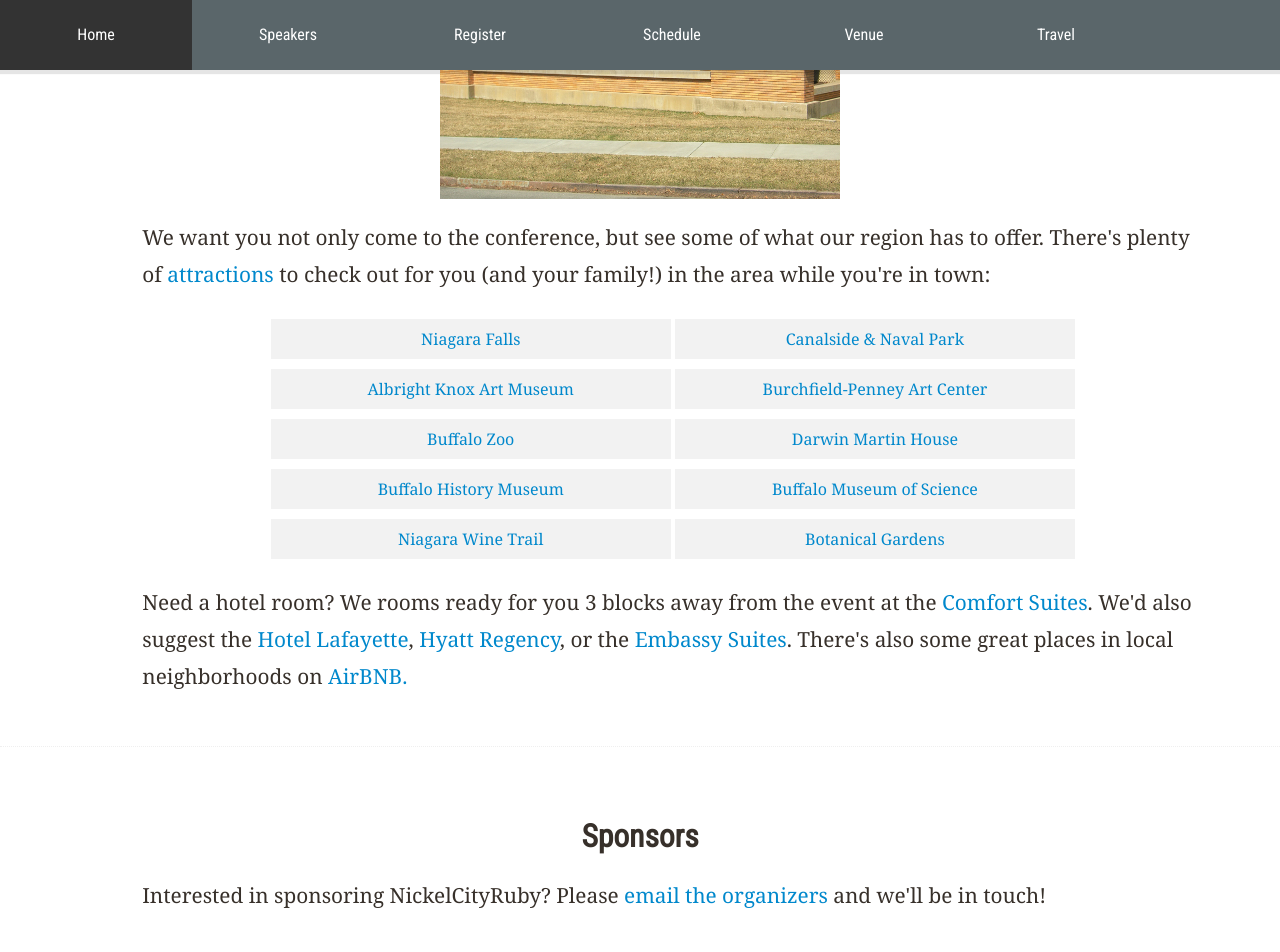
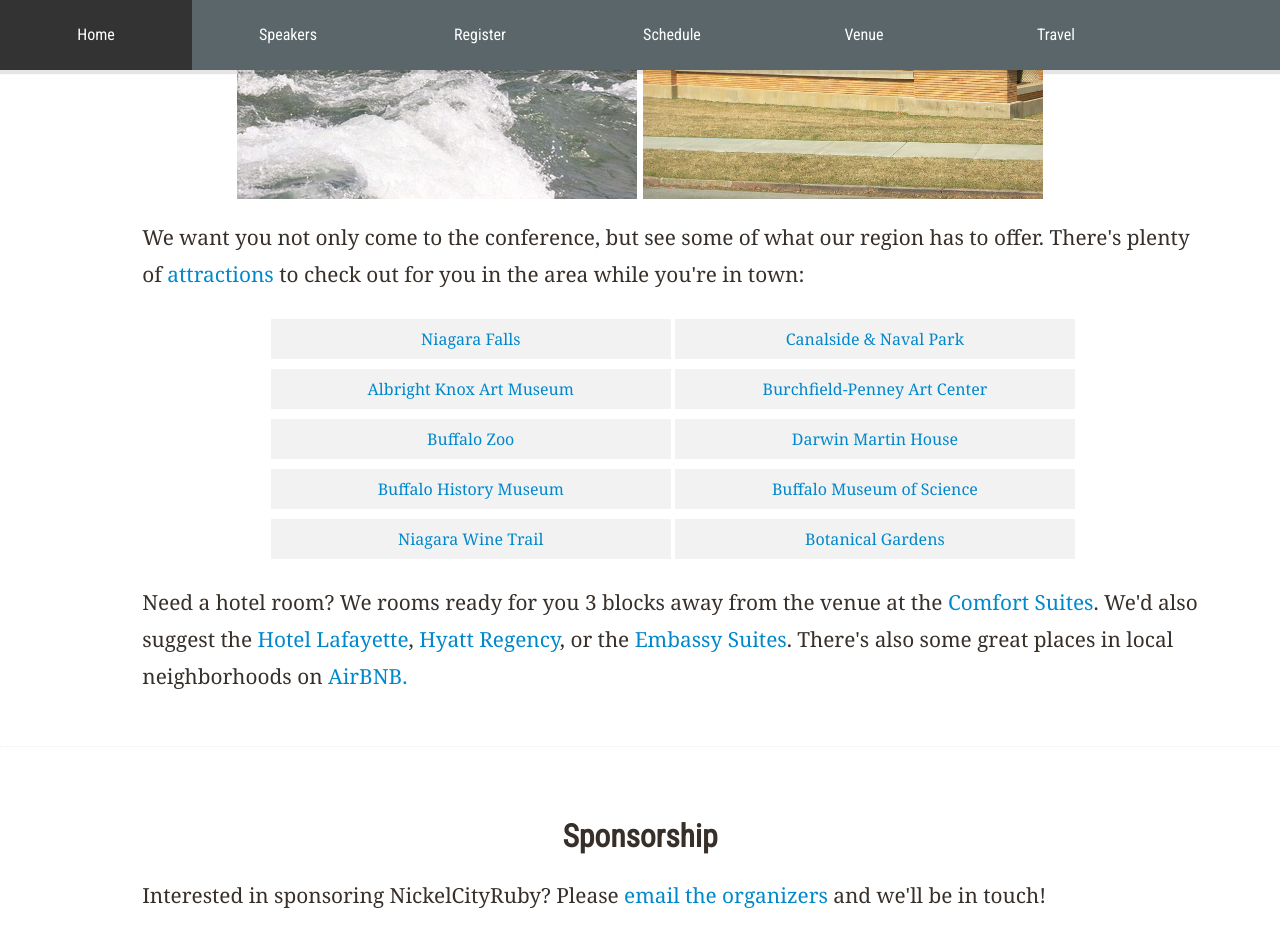
Before and after one commit to nysmakers/nysmakers.github.io, a Jekyll site: the page built from 2013/index.html, in a window 1280 px wide and 1400 px high, scrolled down 3753 px. Shown: the top 952 px of the window. Built offline with Jekyll 4.4.1, drawn with Linux system fonts in a browser that asks for light colours; some of the changed text lies outside the part shown.

Commit message:
Add picture of the falls, some minor copy nits

```diff
--- a/2013/index.html
+++ b/2013/index.html
@@ -67,7 +67,7 @@ title: Nickel City Ruby Conference - September 20-21, 2013 - Buffalo, NY
   </ul>
   <p class="text-center">
     <a href="http://instagram.com/p/SsreOVvrch/"><img src="/images/z80.jpg" /></a>
-    <img src="/images/startupweekend.jpg" />
+    <a href="http://buffalo.startupweekend.org/"><img src="/images/startupweekend.jpg" /></a>
   </p>
   <p class="text-center">
     We're really excited to welcome you to the great tech community here in Buffalo. From meetups like <a href="http://openhack.github.io">OpenHack</a>, to <a href="http://buffalo.startupweekend.org/">StartupWeekend</a>, and <a href="http://barcampbuffalo.org/">BarCampBuffalo</a>, we love our programmers, designers, and technologists of all kinds.
@@ -91,10 +91,11 @@ title: Nickel City Ruby Conference - September 20-21, 2013 - Buffalo, NY
 <section class="row-fluid" id="travel">
   <h2 class="span10 offset1">Travel</h2>
   <p class="text-center">
+    <a href="http://www.flickr.com/photos/energy2024/6175497246/"><img src="/images/falls.jpg" /></a>
     <a href="http://www.flickr.com/photos/jasonparis/3580724312/"><img src="/images/martin.jpg" /></a>
   </p>
   <p class="span10 offset1">
-    We want you not only come to the conference, but see some of what our region has to offer. There's plenty of <a href="http://www.visitbuffaloniagara.com/things-to-do/">attractions</a> to check out for you (and your family!) in the area while you're in town:
+    We want you not only come to the conference, but see some of what our region has to offer. There's plenty of <a href="http://www.visitbuffaloniagara.com/things-to-do/">attractions</a> to check out for you in the area while you're in town:
   </p>
   <ul class="span10 offset1">
     <li><a href="http://www.visitbuffaloniagara.com/things-to-do/niagara-falls/">Niagara Falls</a></li>
@@ -109,12 +110,12 @@ title: Nickel City Ruby Conference - September 20-21, 2013 - Buffalo, NY
     <li><a href="http://www.buffalogardens.com/">Botanical Gardens</a></li>
   </ul>
   <p class="span10 offset1">
-    Need a hotel room? We rooms ready for you 3 blocks away from the event at the <a href="http://www.comfortsuites.com/hotel-buffalo-new_york-NY200">Comfort Suites</a>. We'd also suggest the <a href="http://thehotellafayette.com/">Hotel Lafayette</a>, <a href="http://buffalo.hyatt.com/hyatt/hotels-buffalo/index.jsp?null">Hyatt Regency</a>, or the <a href="http://embassysuites3.hilton.com/en/hotels/new-york/embassy-suites-buffalo-BUFESES/index.html">Embassy Suites</a>. There's also some great places in local neighborhoods on <a href="https://www.airbnb.com/s/Buffalo--NY">AirBNB.</a>
+    Need a hotel room? We rooms ready for you 3 blocks away from the venue at the <a href="http://www.comfortsuites.com/hotel-buffalo-new_york-NY200">Comfort Suites</a>. We'd also suggest the <a href="http://thehotellafayette.com/">Hotel Lafayette</a>, <a href="http://buffalo.hyatt.com/hyatt/hotels-buffalo/index.jsp?null">Hyatt Regency</a>, or the <a href="http://embassysuites3.hilton.com/en/hotels/new-york/embassy-suites-buffalo-BUFESES/index.html">Embassy Suites</a>. There's also some great places in local neighborhoods on <a href="https://www.airbnb.com/s/Buffalo--NY">AirBNB.</a>
   </p>
 </section>
 
 <section class="row-fluid" id="sponsors">
-  <h2 class="span10 offset1">Sponsors</h2>
+  <h2 class="span10 offset1">Sponsorship</h2>
   <p class="span10 offset1">
     Interested in sponsoring NickelCityRuby? Please <a href="nickelcityruby@gmail.com">email the organizers</a> and we'll be in touch!
   </p>
```
Also changed, not shown: other parts of 2013/index.html (+1 -1 lines), images/falls.jpg (added).
